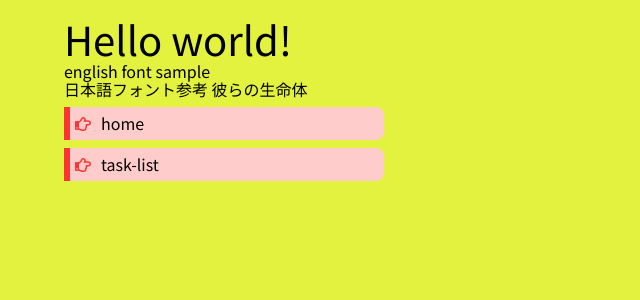
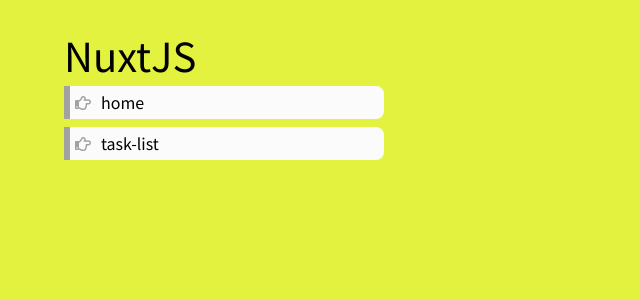
Before and after one commit to G-Shino/spike-nuxt-js, a Nuxt app: page / in a window 1280 px wide. Shown: the top 300 px of the page, without its empty margins (0-640 px from the left). Built offline with nearby package versions, Linux system fonts and the light colour scheme.

Commit message:
微修正

```diff
--- a/assets/sass/variables.scss
+++ b/assets/sass/variables.scss
@@ -1,4 +1,4 @@
 $base-color: #e3f23e;
 $main-color: #f2f2f2;
-$accent-color1: #f33;
+$accent-color1: #a2a2a2;
 $accent-font-color: #f33;
--- a/pages/index.vue
+++ b/pages/index.vue
@@ -1,12 +1,6 @@
 <template>
   <div class="wrapper">
-    <h1>Hello world!</h1>
-    <p>
-      english font sample
-    </p>
-    <p>
-      日本語フォント参考 彼らの生命体
-    </P>
+    <h1>NuxtJS</h1>
     <ul>
       <li>
         <nuxt-link to="/">home</nuxt-link>
@@ -22,7 +16,7 @@
   @import "../assets/sass/variables.scss";
   .wrapper {
     width: 90%;
-    margin: 16px auto 0;
+    margin: 32px auto 0;
   }
   ul {
     margin: 8px auto;
@@ -34,7 +28,7 @@
       line-height: 2;
       border-left: solid 6px $accent-color1;
       border-radius: 0 8px 8px 0;
-      background-color: lighten($accent-color1, 30%);
+      background-color: lighten($accent-color1, 35%);
       transition: color 0.2s ease-out;
       &:hover{
         color: $accent-font-color;
--- a/pages/task-list.vue
+++ b/pages/task-list.vue
@@ -85,7 +85,7 @@
   @import "../assets/sass/variables.scss";
   .wrapper {
     width: 90%;
-    margin: 16px auto 0;
+    margin: 32px auto 0;
     h1{
       margin-bottom: 16px;
     }
@@ -122,7 +122,8 @@
     max-width: 540px;
     padding: 16px;
     margin-bottom: 32px;
-    background-color: $main-color;
+    background-color: lighten($accent-color1, 35%);
+    border-radius: 8px;
     input{
       width: calc(100% - 4rem - 16px);
       padding: 0 1rem;
```
Also changed, not shown: layouts/default.vue (+0 -15 lines).
